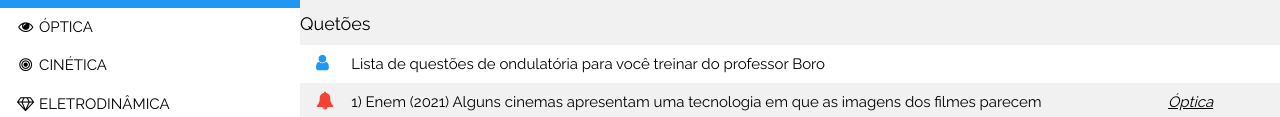
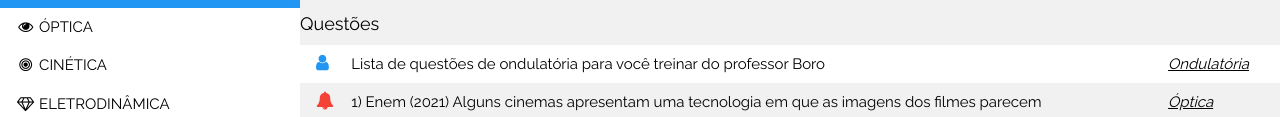
Before and after one commit to mariaeduardaR123/fisica, a plain HTML site: page index.html in a window 1280 px wide. Shown: the part 263-380 px from the top of the page. Drawn offline with nearby package versions, Linux system fonts and the light colour scheme.

Commit message:
Update index.html

```diff
--- a/index.html
+++ b/index.html
@@ -414,12 +414,12 @@ html,body,h1,h2,h3,h4,h5 {font-family: "Raleway", sans-serif}
 </div>
 
 
-        <h5>Quetões</h5>
+        <h5>Questões</h5>
         <table class="w3-table w3-striped w3-white">
           <tr>
             <td><i class="fa fa-user w3-text-blue w3-large"></i></td>
             <td>Lista de questões de ondulatória para você treinar do professor Boro</td>
-            <td><i><a href="https://drive.google.com/file/d/1MjwN20_7-BY3TjxMyP45e4-WdG5Tizdd/view"style = "font-size:15px"> </i></td>
+            <td><i><a href="https://drive.google.com/file/d/1MjwN20_7-BY3TjxMyP45e4-WdG5Tizdd/view"style = "font-size:15px">Ondulatória </i></td>
           </tr>
           <tr>
             <td><i class="fa fa-bell w3-text-red w3-large"></i></td>
```
